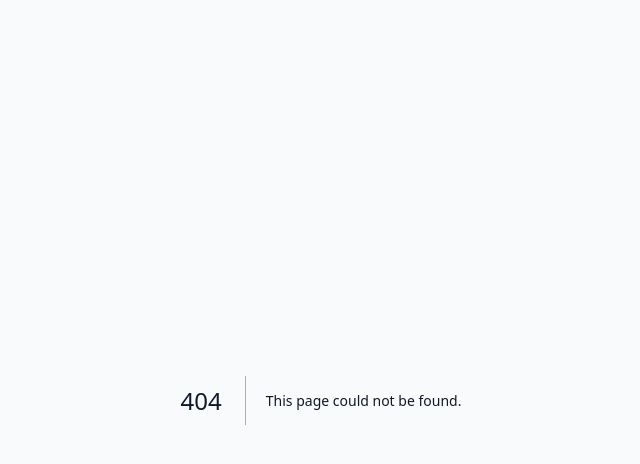
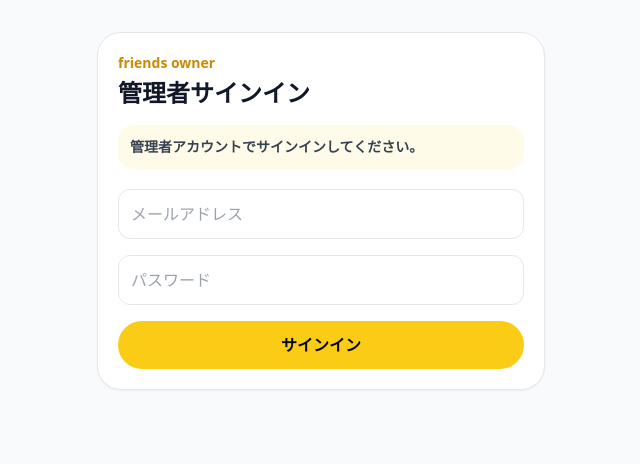
Before and after one commit to kyoheiehime089-cpu/friends-member-reservation, a Next.js app: page /owner/signin in a window 1280 px wide. Before the commit this address had no page. Shown: the top 464 px of the page, without its empty margins (319-959 px from the left). Built offline with nearby package versions, Linux system fonts and the light colour scheme; no server answers.

Commit message:
Add owner signin page

```diff
--- /dev/null
+++ b/src/app/owner/signin/page.tsx
@@ -0,0 +1,45 @@
+"use client";
+
+import { FormEvent, useState } from 'react';
+import { useRouter } from 'next/navigation';
+import { getSupabaseClient } from '@/lib/supabaseClient';
+
+export default function OwnerSigninPage() {
+  const router = useRouter();
+  const [email, setEmail] = useState('');
+  const [secret, setSecret] = useState('');
+  const [notice, setNotice] = useState('管理者アカウントでサインインしてください。');
+  const [loading, setLoading] = useState(false);
+
+  async function submit(event: FormEvent<HTMLFormElement>) {
+    event.preventDefault();
+    const client = getSupabaseClient();
+    if (!client) {
+      setNotice('Supabase設定が未完了です。');
+      return;
+    }
+    setLoading(true);
+    const result = await client.auth.signInWithPassword({ email, password: secret });
+    setLoading(false);
+    if (result.error) {
+      setNotice(result.error.message);
+      return;
+    }
+    router.replace('/owner');
+  }
+
+  return (
+    <div className="min-h-screen bg-gray-50 px-4 py-8">
+      <div className="mx-auto max-w-md rounded-3xl border border-gray-200 bg-white p-5 shadow-sm">
+        <p className="text-sm font-black text-yellow-600">friends owner</p>
+        <h1 className="mt-1 text-2xl font-black">管理者サインイン</h1>
+        <p className="mt-4 rounded-2xl bg-yellow-50 p-3 text-sm font-bold text-gray-700">{notice}</p>
+        <form onSubmit={submit} className="mt-5 space-y-4">
+          <input className="w-full rounded-xl border px-3 py-3" type="email" placeholder="メールアドレス" value={email} onChange={(event) => setEmail(event.target.value)} />
+          <input className="w-full rounded-xl border px-3 py-3" type="password" placeholder="パスワード" value={secret} onChange={(event) => setSecret(event.target.value)} />
+          <button disabled={loading} className="w-full rounded-full bg-yellow-400 px-5 py-3 font-black text-gray-950 disabled:opacity-50">{loading ? '確認中' : 'サインイン'}</button>
+        </form>
+      </div>
+    </div>
+  );
+}
```
